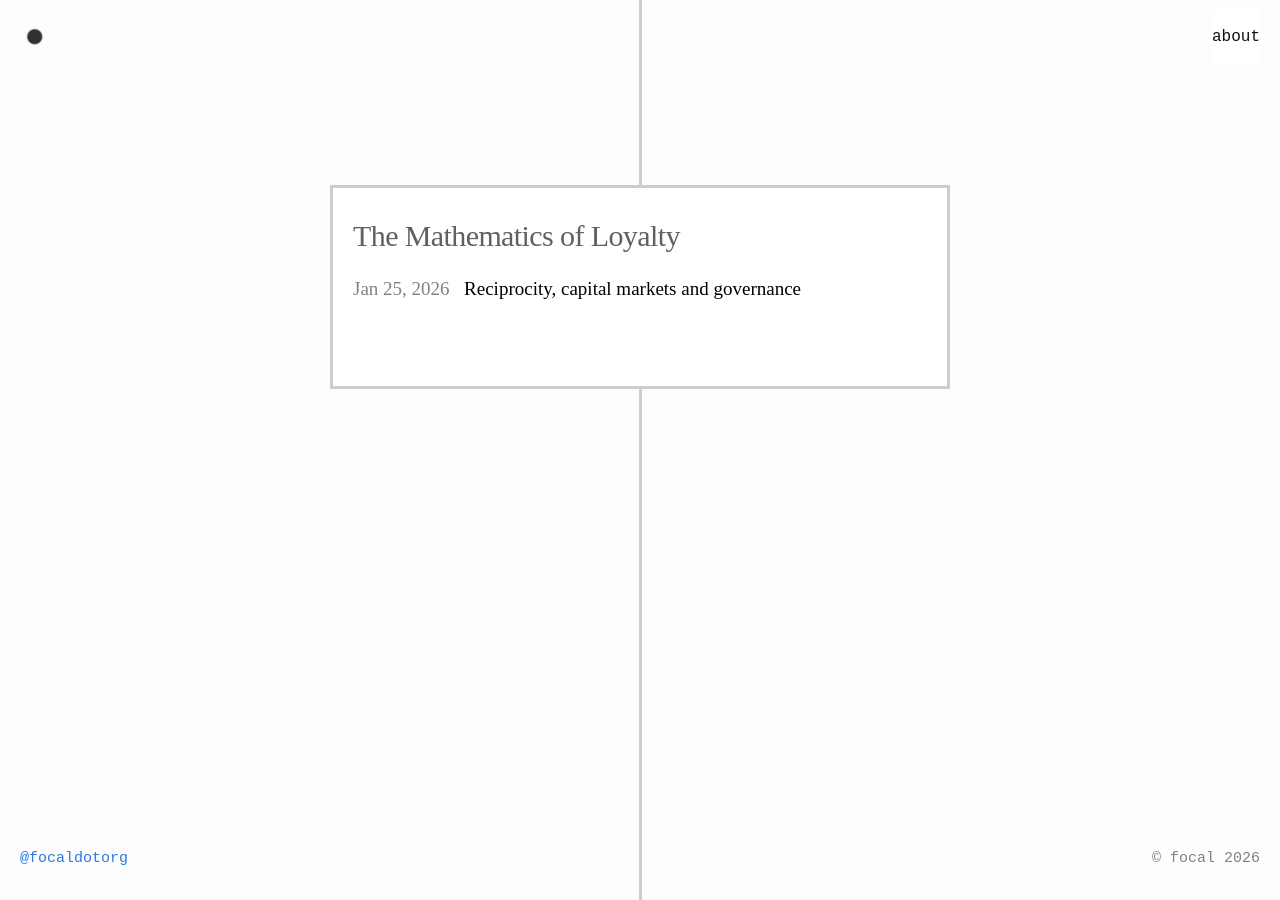
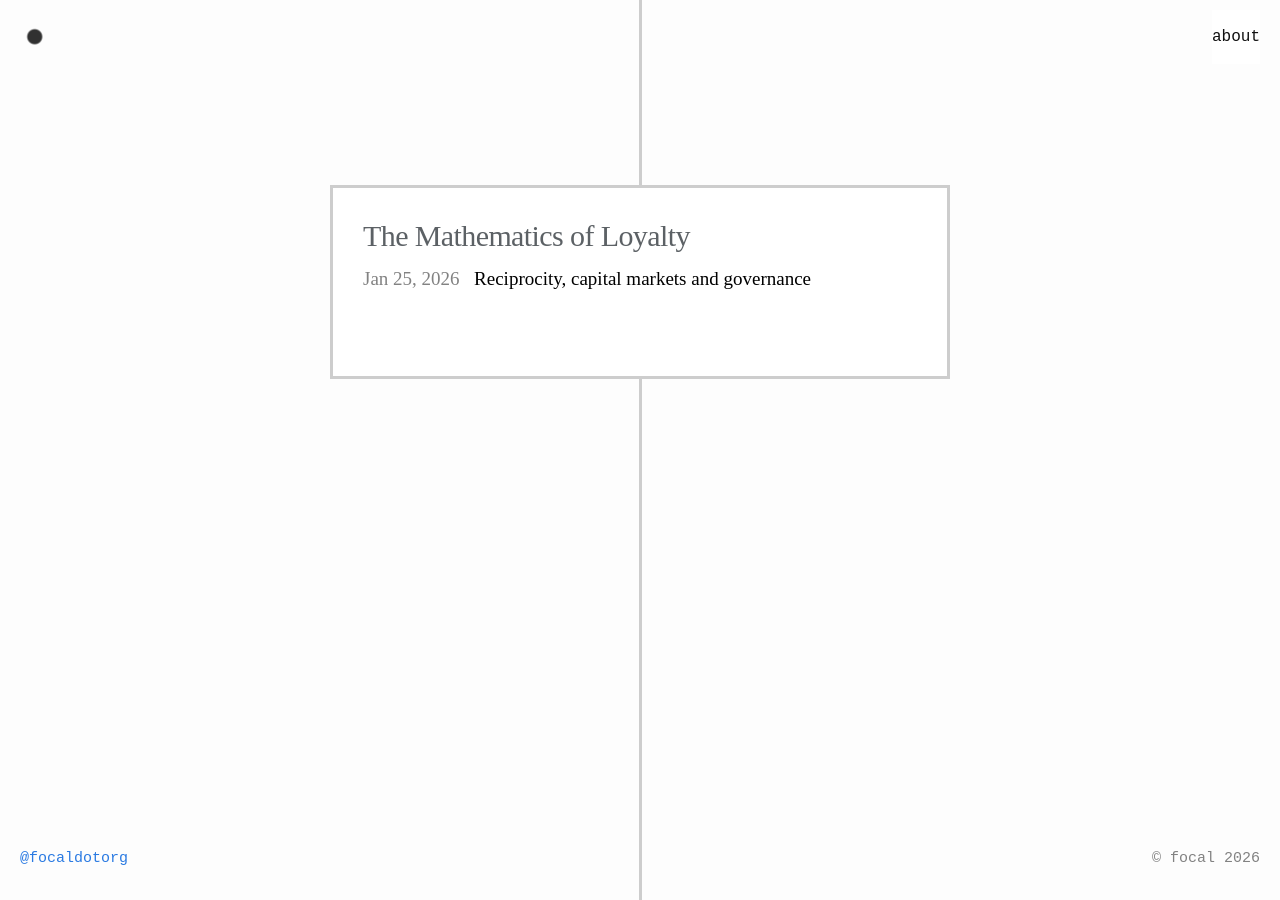
Before and after one commit to focaldotorg/blog, a Jekyll site: the page built from index.md, in a window 1280 px wide. Built offline with Jekyll 4.4.1, drawn with Linux system fonts in a browser that asks for light colours; some web fonts are replaced.

Commit message:
fix post items padding

```diff
--- a/assets/css/style.scss
+++ b/assets/css/style.scss
@@ -144,12 +144,13 @@ h1, h2, h3, h4, h5, h6 {
   border-radius: 0px;
   background: white;
   z-index: 3;
-  padding: 30px 20px;
+  padding: 30px 30px;
   position: relative;
 }
 
 .post-list li h2 {
   color: #5c6165;
+  height: auto;
   font-size: 30px;
   margin-bottom: 12px !important;
 }
@@ -174,7 +175,7 @@ h1, h2, h3, h4, h5, h6 {
 }
 
 .post-list li:hover {
-  border-color: black;
+  border-color: #5c6165;
 }
 
 .post-list li a h2 {
```
